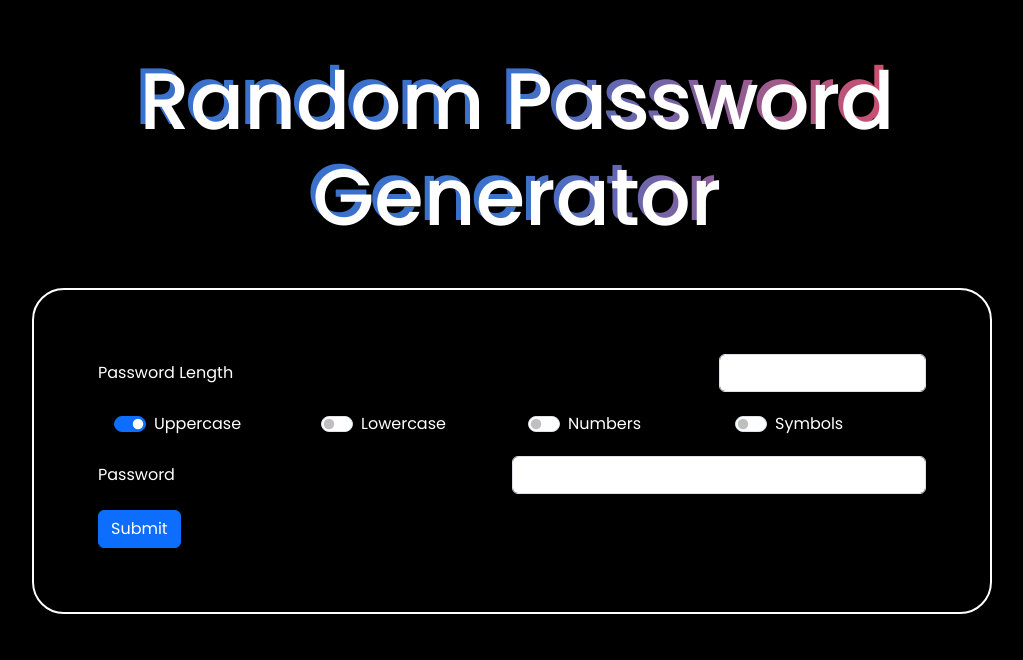
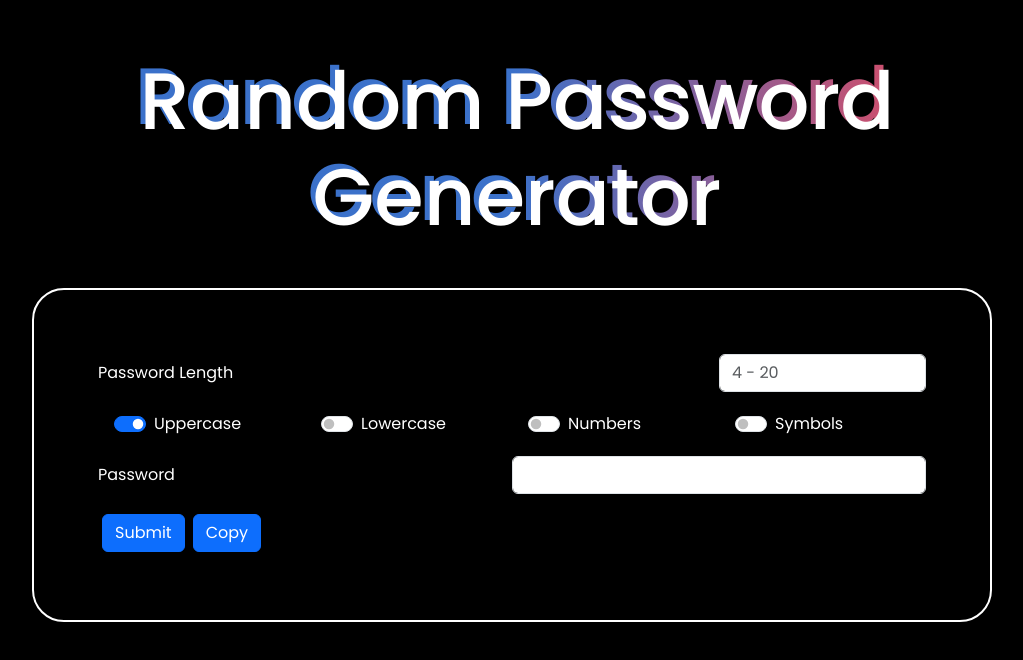
Before and after one commit to ForkedByCode/CipherCmith, a React (Vite) app: page / in a window 1280 px wide. Shown: the top 660 px of the page, without its empty margins (128-1151 px from the left). Built offline with nearby package versions, Linux system fonts and the light colour scheme.

Commit message:
Added value validation for password length.

```diff
--- a/src/Checkbox/Checkbox.jsx
+++ b/src/Checkbox/Checkbox.jsx
@@ -1,6 +1,7 @@
 function Checkbox({ defaultSelection, buttonId, children }) {
   return (
     <>
+      <div className="col col-sm-6 col-lg-3">
         <div className="form-check form-switch m-1">
           <input
             type="checkbox"
@@ -14,6 +15,7 @@ function Checkbox({ defaultSelection, buttonId, children }) {
             {children}
           </label>
         </div>
+      </div>
     </>
   );
 }
--- a/src/Form/Form.jsx
+++ b/src/Form/Form.jsx
@@ -1,7 +1,30 @@
 import "bootstrap/dist/css/bootstrap.css";
 import Checkbox from "../Checkbox/Checkbox";
+import { useState, useRef } from "react";
 
 function Form() {
+  const [isCopied, setIsCopied] = useState(false);
+
+  const copyToClipboard = () => {
+    navigator.clipboard.writeText("WELCOME150");
+    setIsCopied(true);
+
+    setTimeout(() => {
+      setIsCopied(false);
+    }, 2000);
+  };
+
+  const passLenRef = useRef(null);
+
+  function handleClick() {
+    const value = parseInt(passLenRef.current.value, 10);
+    if (value < 4 || value > 20 || isNaN(value)) {
+      alert("Please enter a value between 4-20");
+    } else {
+      console.log(value);
+    }
+  }
+
   return (
     <>
       <form className="container w-100 p-3">
@@ -16,30 +39,29 @@ function Form() {
             type="number"
             className="form-control col"
             id="passwordLength"
+            min={4}
+            max={20}
+            placeholder="4 - 20"
+            ref={passLenRef}
           />
         </div>
 
         <div className="mb-3 row mx-auto">
-          <div className="col col-sm-6 col-lg-3">
           <Checkbox buttonId="button1" defaultSelection={true}>
             Uppercase
           </Checkbox>
-          </div>
-          <div className="col col-sm-6 col-lg-3">
+
           <Checkbox buttonId="button2" defaultSelection={false}>
             Lowercase
           </Checkbox>
-          </div>
-          <div className="col col-sm-6 col-lg-3">
+
           <Checkbox buttonId="button3" defaultSelection={false}>
             Numbers
           </Checkbox>
-          </div>
-          <div className="col col-sm-6 col-lg-3">
+
           <Checkbox buttonId="button4" defaultSelection={false}>
             Symbols
           </Checkbox>
-          </div>
         </div>
 
         <div className="mb-3 row mx-auto">
@@ -56,8 +78,19 @@ function Form() {
           />
         </div>
 
-        <button type="submit" className="btn btn-primary">
+        <button
+          type="button"
+          className="btn btn-primary m-1"
+          onClick={handleClick}
+        >
           Submit
+        </button>
+        <button
+          type="button"
+          className="btn btn-primary m-1"
+          onClick={copyToClipboard}
+        >
+          {isCopied ? "Copied" : "Copy"}
         </button>
       </form>
     </>
```
Also changed, not shown: src/Passwords/password.js (added, +13 -0 lines). Lines whose indentation alone changed are shown as unchanged.
